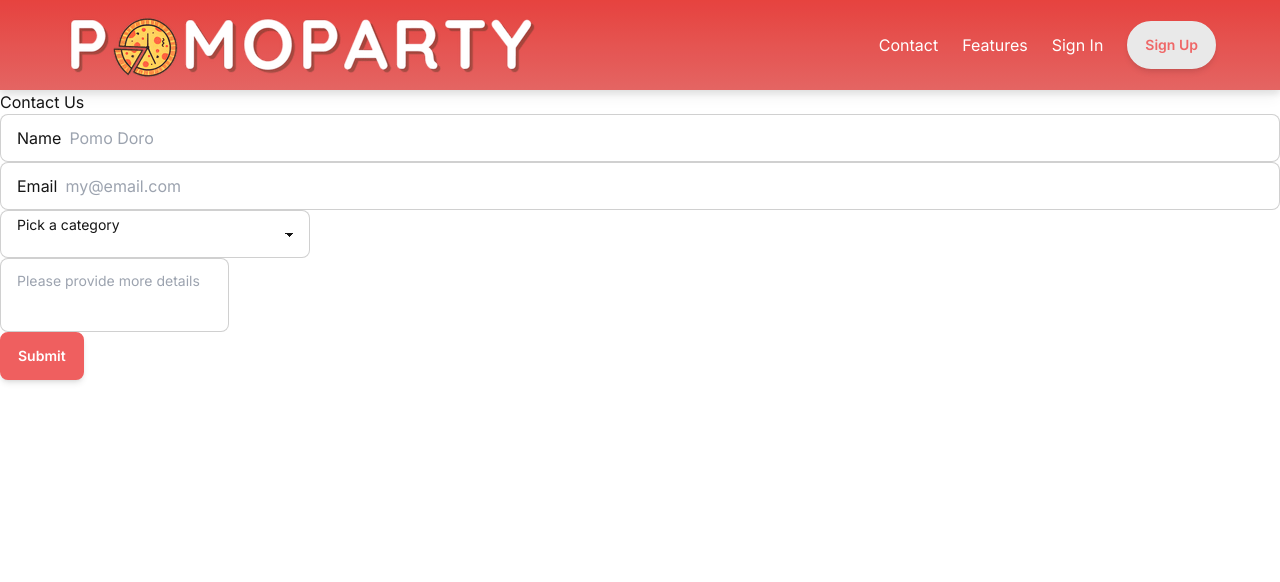
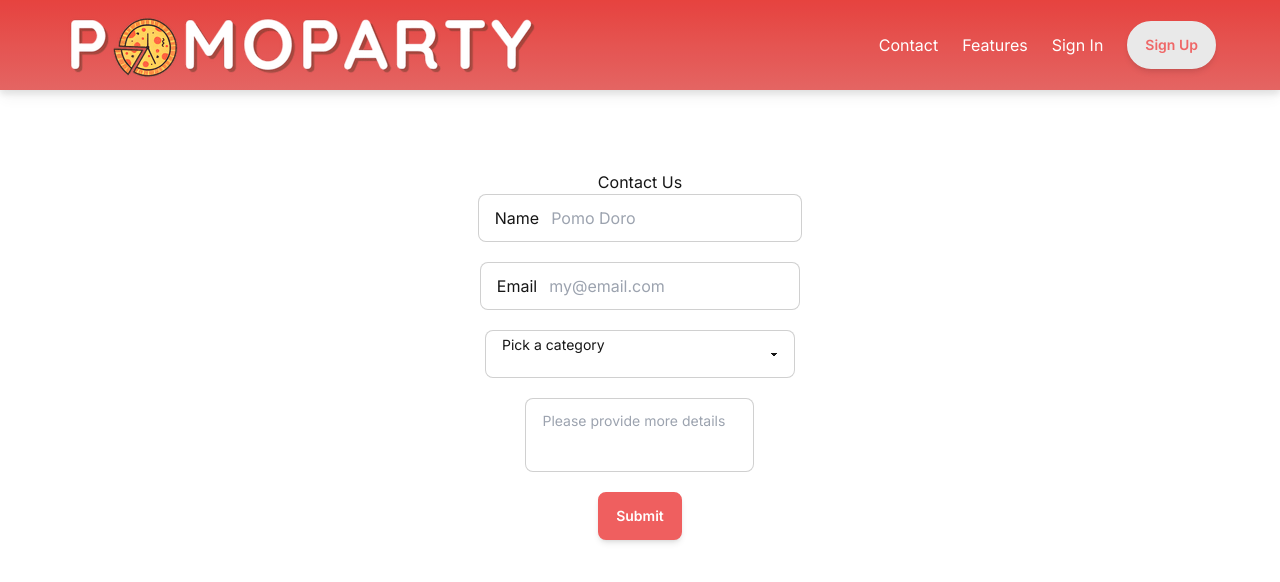
Before and after one commit to sn163/Pomoparty, a Next.js app: page /contact in a window 1280 px wide. Shown: the top 582 px of the page. Built offline with nearby package versions, Linux system fonts and the light colour scheme.

Commit message:
getting ready to pull

```diff
--- a/src/app/contact/page.tsx
+++ b/src/app/contact/page.tsx
@@ -1,36 +1,104 @@
-import { useState } from 'react';
+"use client";
+
+// import { useState } from "react";
+
+type selectCategory = "none" | "account" | "bug" | "feedback" | "other";
+
+type ContactData = {
+  name: string;
+  email: string;
+  category: selectCategory;
+  details: string;
+  somehingelse: string;
+};
+const ContactUsSelectCategories = {
+
+}
+
 
 export default function Contact() {
-  const [name, setName] = useState("");
-  const [email, setEmail] = useState("");
-  const [category, setCategory] = useState("none");
-  const [details, setDetails] = useState("");
+//   // const [name, setName] = useState("");
+//   // const [email, setEmail] = useState("");
+//   // const [category, setCategory] = useState("none");
+//   // const [details, setDetails] = useState("");
 
-  const handleSubmit = (e) => {
-    const val = e.target.value
+//   const inputComponent = (type:string,name:string,options={
+//     label: false,
+//     labelInnerHtml: ''
+//   },d) => {
+
+
+
+//     return (
+//       <>
+//       {options.label ? <label></label>}
+//         <input type={type} name={name} className=''>
+//       </>
+//     )
+//   }
+
+  const handleSubmit = (e):void => {
+    console.log("handleSubmit()");
     e.preventDefault();
-  }
+    console.log(e.target)
+    // const val = e.target ;
+    // const formToBeSubmitted: ContactData = {
+    //  name : e.target[0]
+    // }
 
-  const handleChange = (e) => {
-    const val = e.target.value
-  }
+    // for (let el of e.target) {
+    //   console.log("looping through e", el.value);
+    //   formToBeSubmitted[el.name] = el.value;
+    // }
+
+    // console.log("submit: ", e.target);
+  };
+
+  // const handleChange = (e) => {
+  //   const val = e.target.value;
+
+  //   // console.log(e.target.type)
+  //   console.log(e.target.name + ": " + val);
+  //   // console.log("val: ", val)
+  //   console.log({ name, email, category, details });
+  // }; space-y-10'
+
   return (
-    <div>
+    <div
+    className='flex flex-col items-center my-20'
+    // hidden={true}
+    onSubmit={handleSubmit } >
       <h1>Contact Us</h1>
 
-<form onSubmit={handleSubmit}>
+      <form className='flex flex-col items-center space-y-5'>
         {/* name */}
-      <label className="input input-bordered flex items-center gap-2">
+        <label className="input input-bordered flex items-center gap-3">
           Name
-        <input type="text" className="grow" placeholder="Pomo Doro" />
+          <input
+            name="name"
+            // onChange={handleChange}
+            type="text"
+            className="grow"
+            placeholder="Pomo Doro"
+          />
         </label>
         {/* email */}
-      <label className="input input-bordered flex items-center gap-2">
+        <label className="input input-bordered flex items-center gap-3">
           Email
-        <input type="text" className="grow" placeholder="my@email.com" />
+          <input
+            name="email"
+            // onChange={handleChange}
+            type="email"
+            className="grow"
+            placeholder="my@email.com"
+          />
         </label>
         {/* select category */}
-        <select value={category} onChange={handleChange} className="select form-control select-bordered grow flex items-center gap-2">
+        <select
+          name="category"
+          // onChange={handleChange}
+          className="form-control select select-bordered flex items-center"
+        >
           <option value="none" disabled selected>
             Pick a category
           </option>
@@ -40,19 +108,25 @@ export default function Contact() {
           <option value="other">Other</option>
         </select>
         {/* explain yoself */}
-      <textarea value={details}
+        <textarea
+          name="details"
+          // onChange={handleChange}
           placeholder="Please provide more details"
-        className="textarea textarea-bordered bg-base-100 flex items-center gap-2"
+          className="textarea textarea-bordered flex items-center gap-2 bg-base-100"
         ></textarea>
         {/* button */}
-      <button className="btn-main rounded-full">
-        {/* stick this back, up there: disabled={!activeTimer}
-         onClick={() => pause()}
-      */}
+        <button
+          type="submit"
+          value="Submit"
+          // onClick={(e) => {
+          //   console.log("in onClick: ", e.target);
+          //   // e.preventDefault();
+          // }}
+          className="btn-main rounded-full"
+        >
           Submit
         </button>
       </form>
-
     </div>
   );
 }
```
Lines whose indentation alone changed are shown as unchanged.
